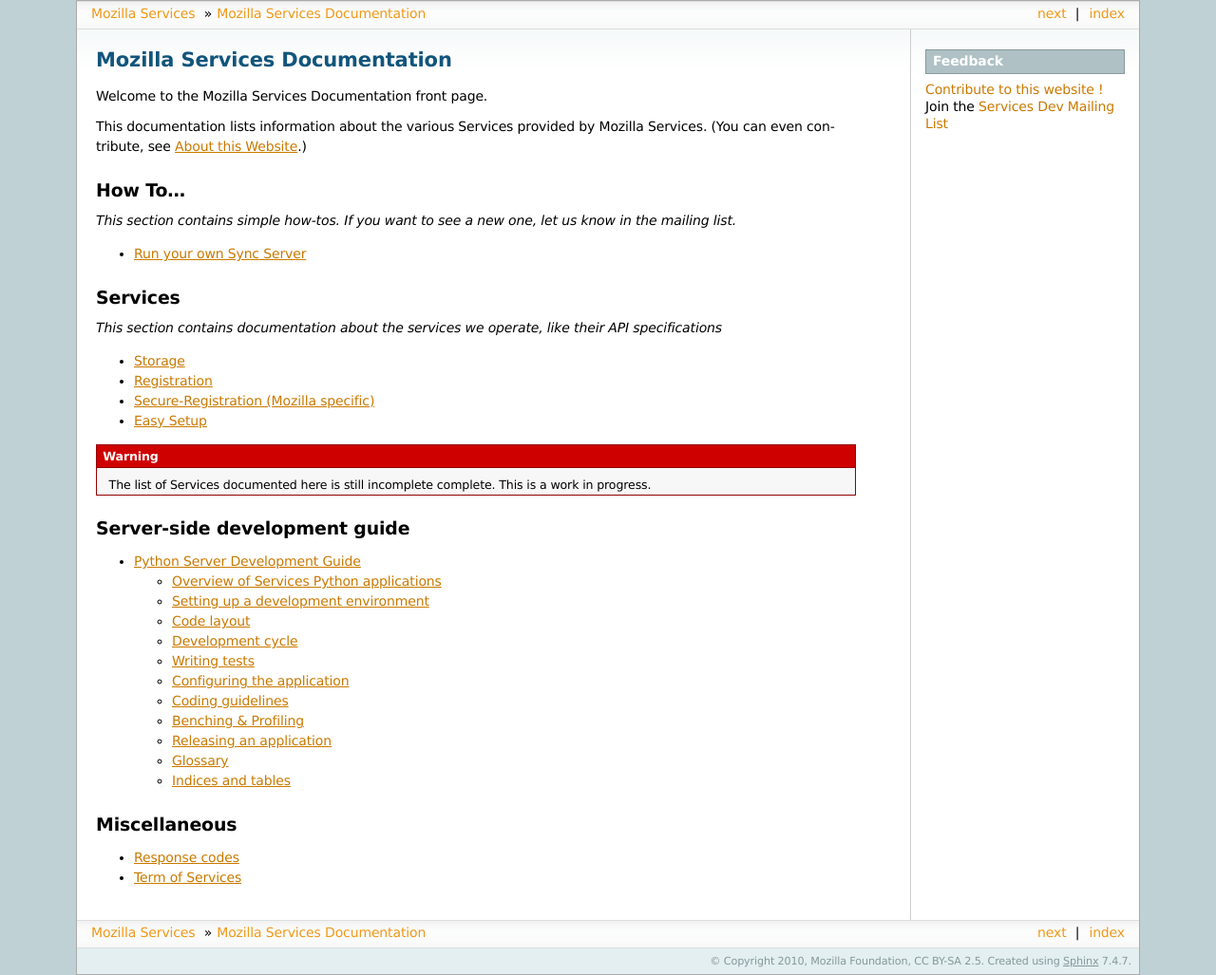
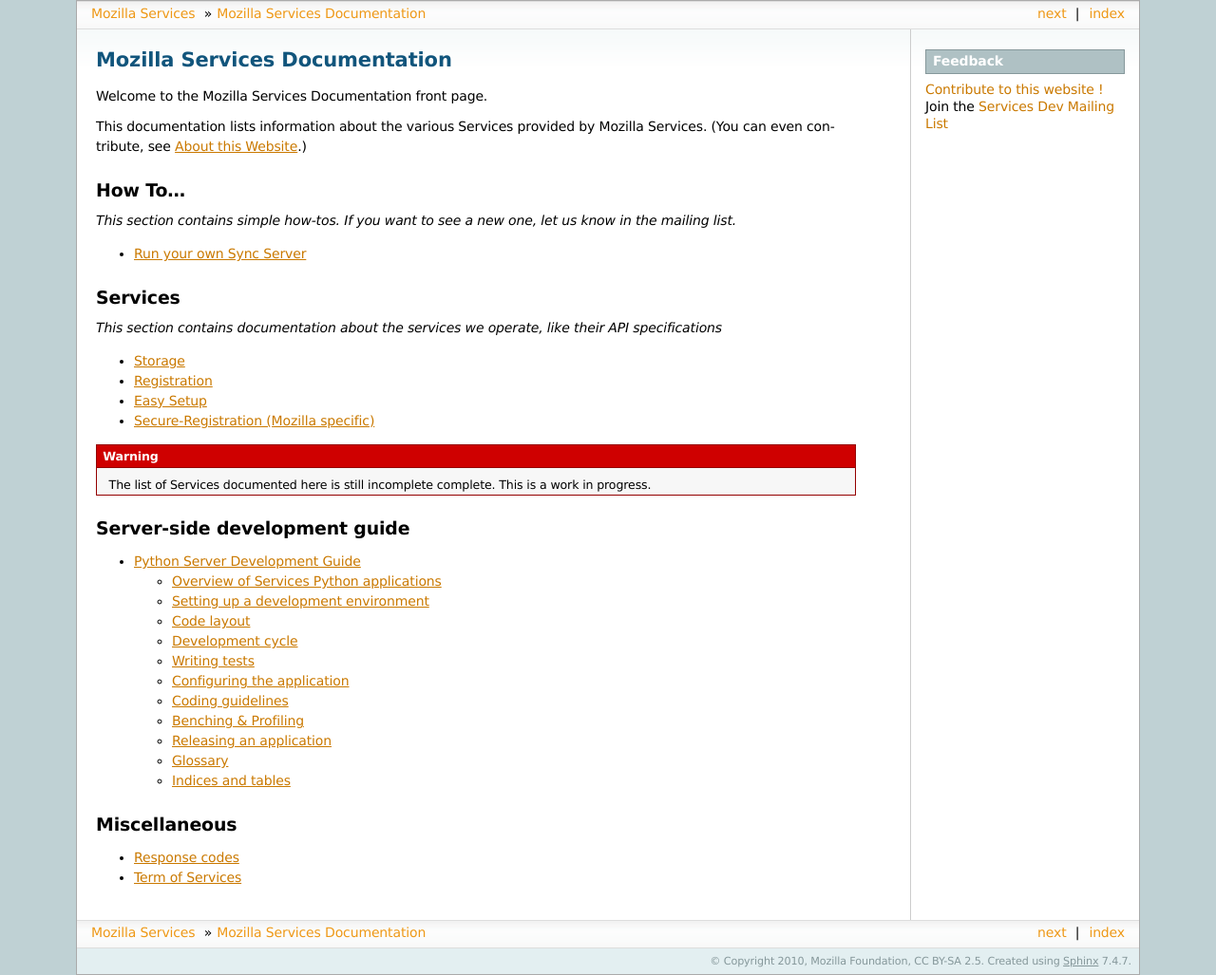
Before and after one commit to mozilla-services/docs, a Sphinx documentation site: the page built from source/index.rst, in a window 1280 px wide. Shown: the whole page at 95% size. Built offline with Sphinx 7.4.7, drawn with Linux system fonts in a browser that asks for light colours.

Commit message:
sreg goes at the end

```diff
--- a/source/index.rst
+++ b/source/index.rst
@@ -32,8 +32,8 @@
 
    storage/index
    reg/index
+   keyexchange/index
    sreg/index
-   keyexchange/index
 
 .. warning:: The list of Services documented here is still incomplete complete.
    This is a work in progress.
```
